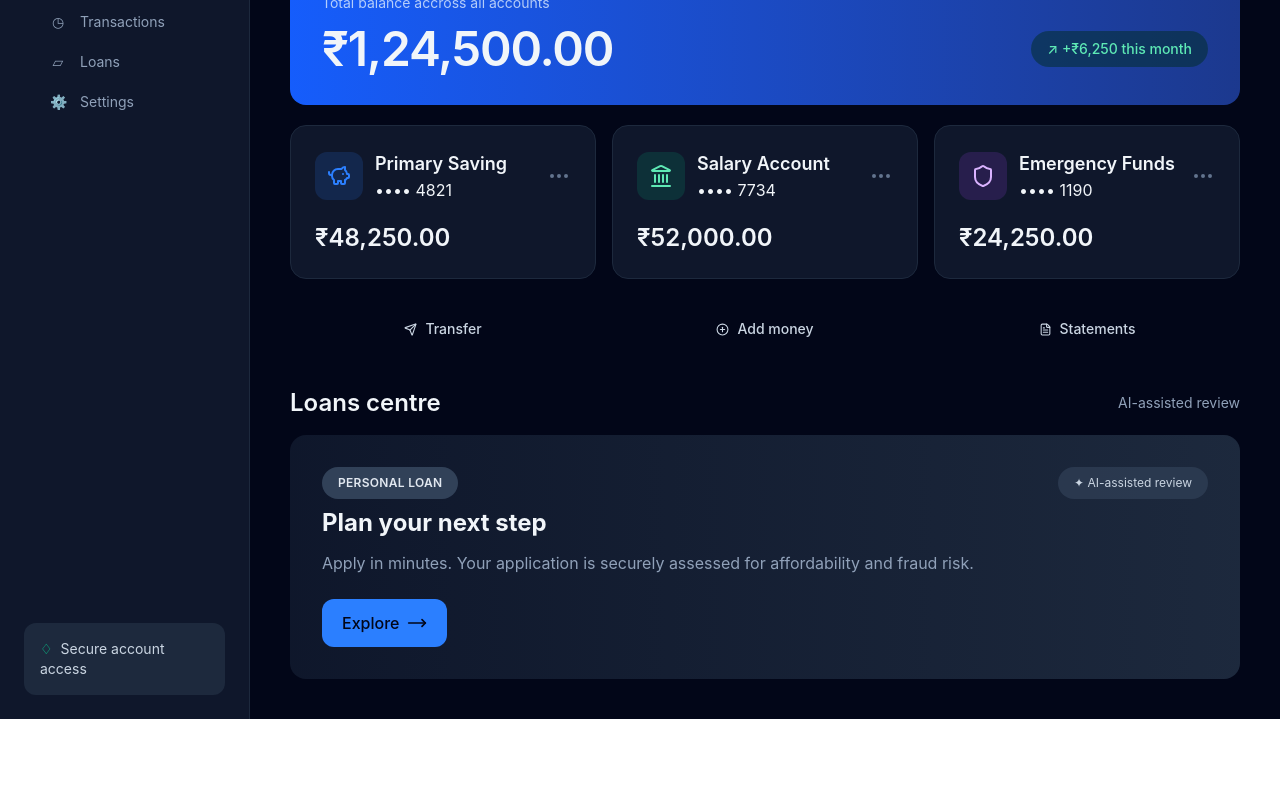
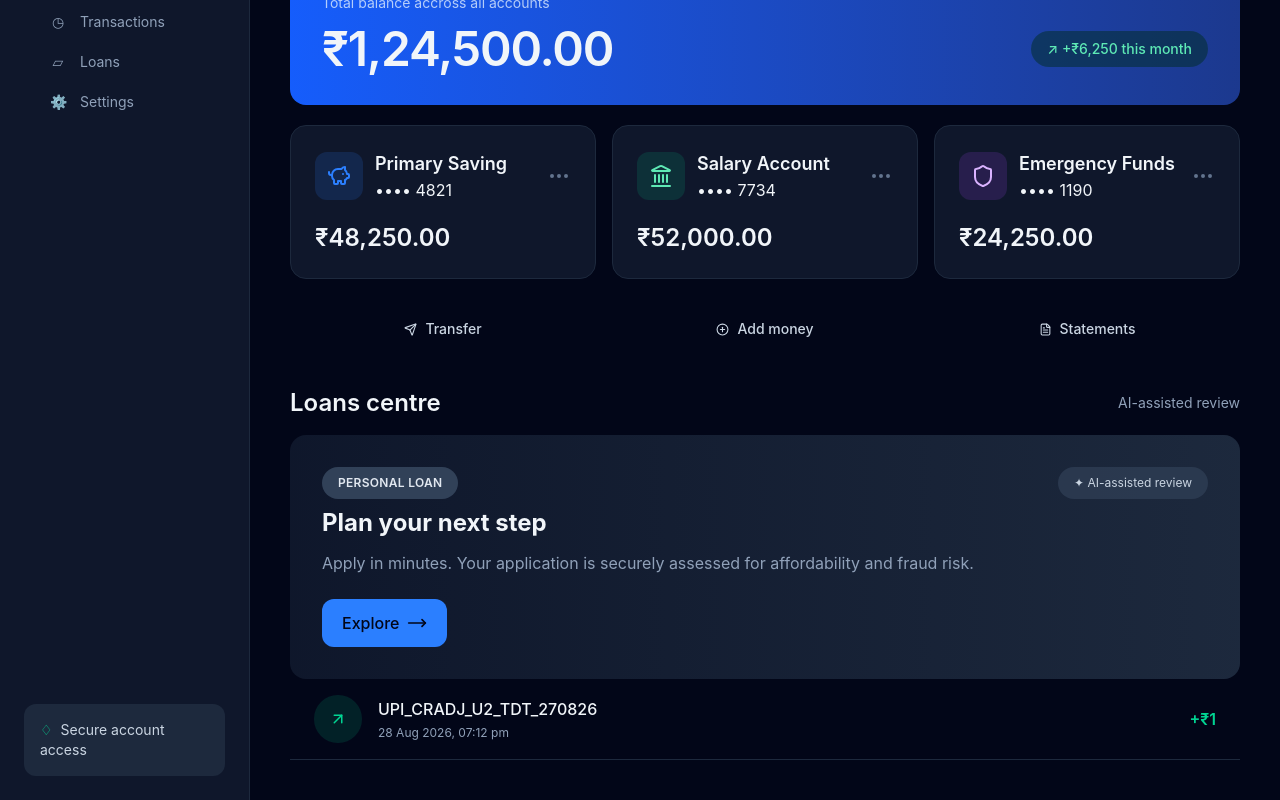
Before and after one commit to HaRsH1213/AI-Powered-Digital-Banking-Platform, a React app in the folder frontend/: page / in a window 1280 px wide. Shown: the part 228-1028 px from the top of the page. Before the commit the page ends 947 px from the top, so only its background shows below. Built offline with nearby package versions, Linux system fonts and the light colour scheme; the HTML template or start-up script is replaced by a standard one.

Commit message:
Prepare transaction components for implementation and Implement TransactionRow component

```diff
--- a/frontend/src/App.jsx
+++ b/frontend/src/App.jsx
@@ -1,9 +1,7 @@
-import DashboardPage from './pages/DashboardPage'
-import LoginPage from './pages/loginPage'
+import DashboardPage from "./pages/DashboardPage"
 
-
-const App = () =>
-    // <LoginPage/>
-    <DashboardPage />
+const App = () => {
+  return <DashboardPage/>
+}
 
 export default App
--- a/frontend/src/components/DashboardHeader.jsx
+++ b/frontend/src/components/DashboardHeader.jsx
@@ -7,6 +7,7 @@ const DashboardHeader = ({menuOpen, setMenuOpen}) => {
           <button
             type="button"
             onClick={()=> setMenuOpen(prev => !prev)}
+            aria-expanded={menuOpen}
             className="px-3 py-2 border border-slate-700 rounded-lg lg:hidden "
             aria-label="toggle-navigation">
 
--- /dev/null
+++ b/frontend/src/components/TransactionDetailsModal.jsx
@@ -0,0 +1,5 @@
+const TransactionDetailsModal = () => {
+  return <div />
+}
+
+export default TransactionDetailsModal
--- /dev/null
+++ b/frontend/src/components/TransactionList.jsx
@@ -0,0 +1,5 @@
+const TransactionList = () => {
+  return <div />
+}
+
+export default TransactionList
--- /dev/null
+++ b/frontend/src/components/TransactionRow.jsx
@@ -0,0 +1,43 @@
+import { ArrowDownLeft, ArrowUpRight } from "lucide-react"
+const TransactionRow = ({transaction}) => {
+  return (
+    <button className="text-left w-full flex items-center border-b border-slate-800 gap-4 px-4 py-4 transition hover:bg-slate-800/60 hover:cursor-pointer sm:px-6">
+      {/* Trasaction Type Logo */}
+      <span className= {`grid w-12 h-12 place-items-center rounded-full ${
+        transaction.income
+        ? "bg-emerald-500/15 text-emerald-400"
+        : "bg-slate-800 text-slate-300"
+      }`
+      }>
+        {transaction.income
+        ? <ArrowUpRight size={18}/>
+        : <ArrowDownLeft size={18}/>
+        }
+      </span>
+
+
+      {/* Transaction Information  */}
+      <span className=" min-w-0 flex-1">
+        <span className="block font-medium text-slate-100 ">
+          {transaction.name}
+        </span>
+        <span className="block mt-1 text-xs text-slate-400 ">
+          {transaction.date}
+        </span>
+      </span>
+
+      {/* Amount */}
+      <span className={`font-semibold ${
+        transaction.income
+        ? "text-emerald-400"
+        : "text-slate-100"
+      }`}>
+
+        {transaction.amount}
+
+      </span>
+    </button>
+  )
+}
+
+export default TransactionRow
--- /dev/null
+++ b/frontend/src/data/transactions.js
@@ -0,0 +1 @@
+export const transactionData = []
--- a/frontend/src/pages/DashboardPage.jsx
+++ b/frontend/src/pages/DashboardPage.jsx
@@ -8,6 +8,9 @@ import SalaryAccountCard from '../components/accounts/SalaryAccountCard'
 import EmergencyAccountCard from '../components/accounts/EmergencyAccountCard'
 import QuickActions from '../components/QuickActions'
 import LoanCard from '../components/LoanCard'
+import RecentTransactions from '../components/RecentTransactions'
+import { transactionData } from '../data/transactions'
+import TransactionRow from '../components/TransactionRow'
 
 const DashboardPage = () => {
 
@@ -16,7 +19,13 @@ const DashboardPage = () => {
   { name: 'Salary Account', type: 'Current', number: '•••• 7734', balance: '₹52,000.00', color: 'bg-emerald-500/15 text-emerald-300', icon: '▣' },
   { name: 'Emergency Fund', type: 'Savings', number: '•••• 1190', balance: '₹24,250.00', color: 'bg-purple-500/15 text-purple-300', icon: '♢' },
   ]
-
+  const sampleTransaction = {
+  id: 'TXN-20260828-001',
+  name: 'UPI_CRADJ_U2_TDT_270826',
+  date: '28 Aug 2026, 07:12 pm',
+  amount: '+₹1',
+  income: true,
+  }
   const [navIndex, setNavIndex] = useState(0)
   const [menuOpen, setMenuOpen] = useState(false)
   return (
@@ -38,7 +47,7 @@ const DashboardPage = () => {
         <BalanceCard/>
 
         <div className='grid md:grid-cols-3 mt-5 gap-4'>
-          {accounts.map((account, index)=>{
+          {accounts.map((account)=>{
             switch(account.name){
               case "Primary Savings":
                 return <PrimaryAccountCard account={account} key={account.name} />
@@ -51,6 +60,7 @@ const DashboardPage = () => {
         </div>
         <QuickActions/>
         <LoanCard/>
+        <TransactionRow transaction={sampleTransaction}/>
       </section>
     </DashboardLayout>
   )
--- /dev/null
+++ b/frontend/src/pages/TransactionsPage.jsx
@@ -0,0 +1,5 @@
+const TransactionsPage = () => {
+  return <div />
+}
+
+export default TransactionsPage
```
